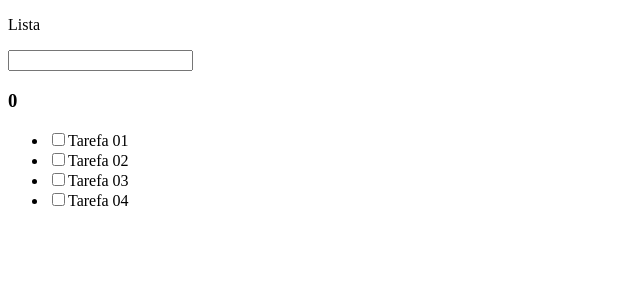
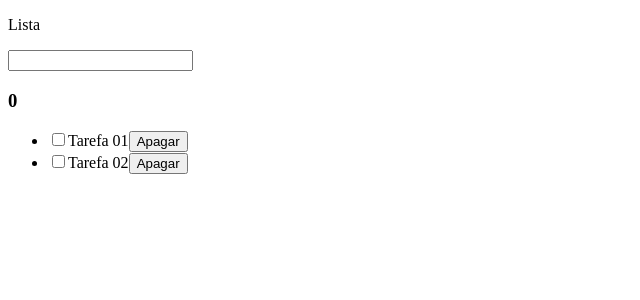
Before and after one commit to rafaelpcosta1/faciliti, a React (Create React App) app: page /pagina-inicial in a window 1280 px wide. Shown: the top 300 px of the page, without its empty margins (0-640 px from the left). Built offline with nearby package versions, Linux system fonts and the light colour scheme; data requests are answered from the project's data file.

Commit message:
feat: delete item db

```diff
--- a/mock/db.json
+++ b/mock/db.json
@@ -1,24 +1,14 @@
 {
   "tarefas": [
     {
-      "id": 1,
       "title": "Tarefa 01",
-      "isCompleted": false
+      "isCompleted": false,
+      "id": 1
     },
     {
       "title": "Tarefa 02",
       "isCompleted": false,
       "id": 2
-    },
-    {
-      "title": "Tarefa 03",
-      "isCompleted": false,
-      "id": 3
-    },
-    {
-      "title": "Tarefa 04",
-      "isCompleted": false,
-      "id": 4
     }
   ]
 }
--- a/src/app/pages/homePage/HomePage.tsx
+++ b/src/app/pages/homePage/HomePage.tsx
@@ -65,6 +65,20 @@
 
     }, [lista]);
 
+    const handleDelete = useCallback((id: number) => {
+        TarefasService.deleteById(id)
+            .then((result) => {
+                if (result instanceof ApiException) {
+                    alert(result.message);
+                }
+                else {
+                    setLista((oldLista) => {
+                        return oldLista.filter((oldListItem) => oldListItem.id !== id);
+                    });
+                }
+            });
+    }, []);
+
     return (
         <div>
             <p>Lista</p>
@@ -85,9 +99,11 @@
                             onChange={() => handleToggleComplete(listItem.id)}
                         />
                         {listItem.title}
+
+                        <button onClick={() => handleDelete(listItem.id)}>Apagar</button>
                     </li>
                 })}
             </ul>
-        </div>
+        </div >
     )
 }
--- a/src/app/shared/services/api/tarefas/TarefasService.ts
+++ b/src/app/shared/services/api/tarefas/TarefasService.ts
@@ -49,7 +49,7 @@
 
 const deleteById = async (id: number): Promise<undefined | ApiException> => {
    try {
-      await Api().get(`/tarefas/${id}`);
+      await Api().delete(`/tarefas/${id}`);
       return undefined;
    }
    catch (error: any) {
```
